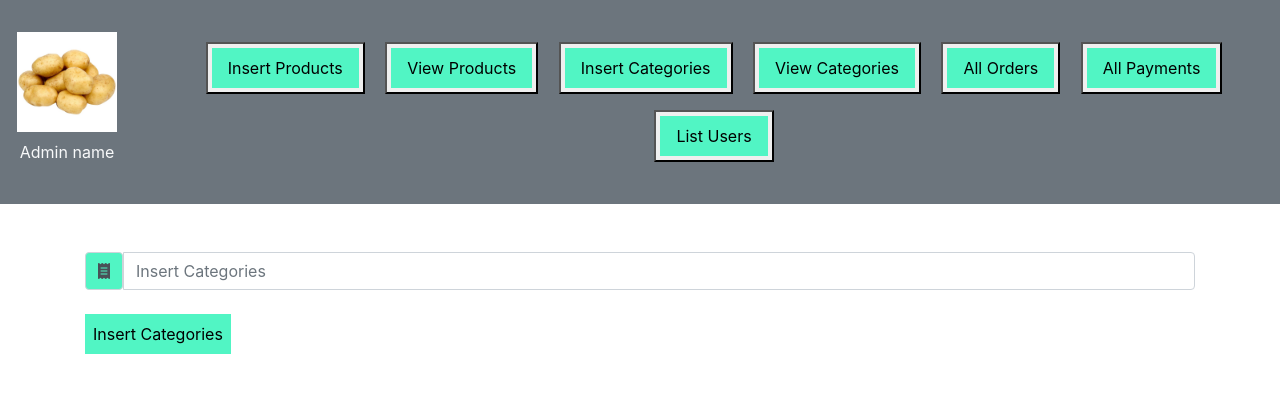
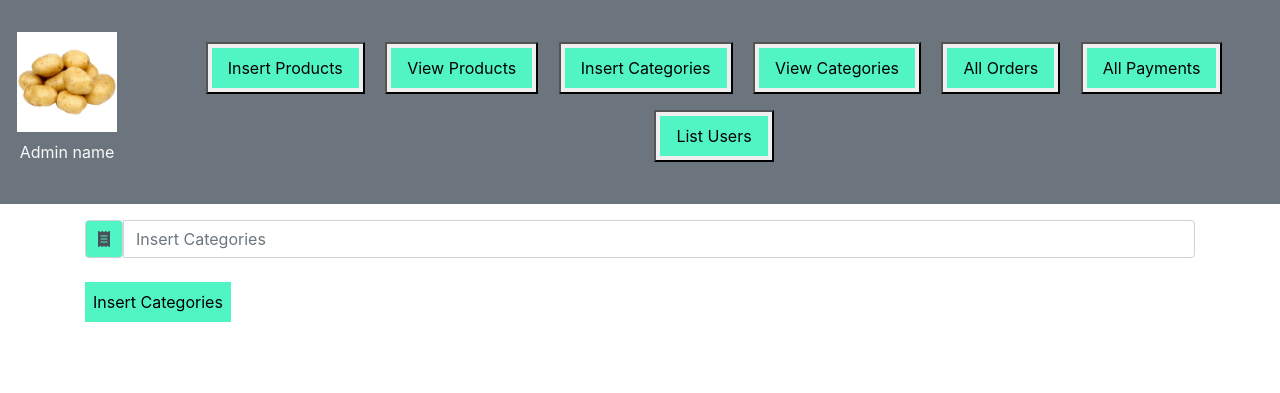
Before and after one commit to SatishJadhav2003/the-farmers-market-college-project, a PHP site: page /admin/index.php?insert_category in a window 1280 px wide. Shown: the part 90-483 px from the top of the page. Run offline with PHP 8.4, Linux system fonts and the light colour scheme; some libraries are stand-ins or nearby versions.

Commit message:
modified margin

```diff
--- a/admin/index.php
+++ b/admin/index.php
@@ -64,7 +64,7 @@
 
 
     <!-- php code to display values of buttons -->
-    <div class="container my-5">
+    <div class="container my-3">
 
         <?php
         //Insert Category
```
